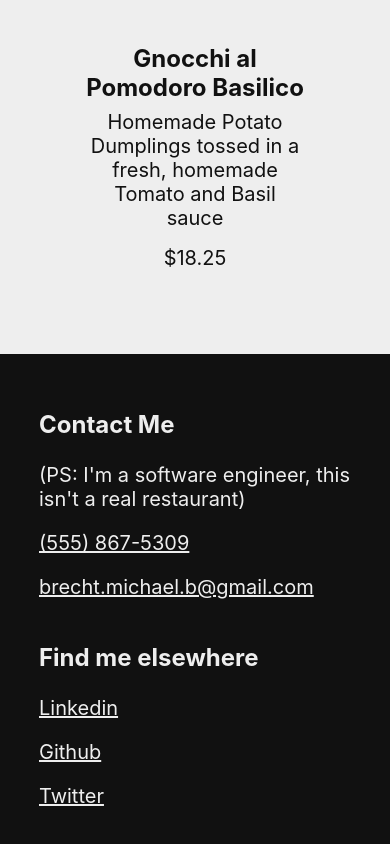
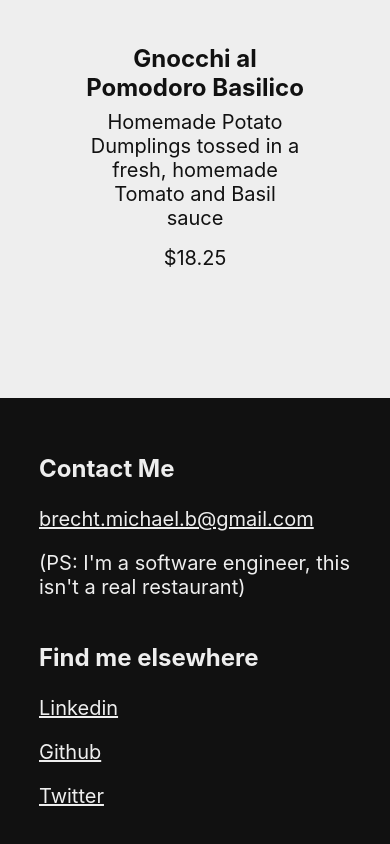
Before and after one commit to mbrecht/Capricios, a Next.js app: page / in a window 390 px wide. Shown: the part 4471-5315 px from the top of the page. Built offline with nearby package versions, Linux system fonts and the light colour scheme.

Commit message:
removes phone number

```diff
--- a/components/Contact.js
+++ b/components/Contact.js
@@ -6,17 +6,14 @@ export default function Contact() {
   return (
     <div className={styles.container} id="contact">
       <h3 className={styles.title}>Contact Me</h3>
-      <p className={styles.subtitle}>
-        (PS: I'm a software engineer, this isn't a real restaurant)
-      </p>
-      <p className={styles.phone}>
-        <Link href="tel:5558675309">(555) 867-5309</Link>
-      </p>
       <p className={styles.email}>
         <Link href="mailto:brecht.michael.b@gmail.com">
           brecht.michael.b@gmail.com
         </Link>
       </p>
+      <p className={styles.subtitle}>
+        (PS: I'm a software engineer, this isn't a real restaurant)
+      </p>
     </div>
   );
 }
```
